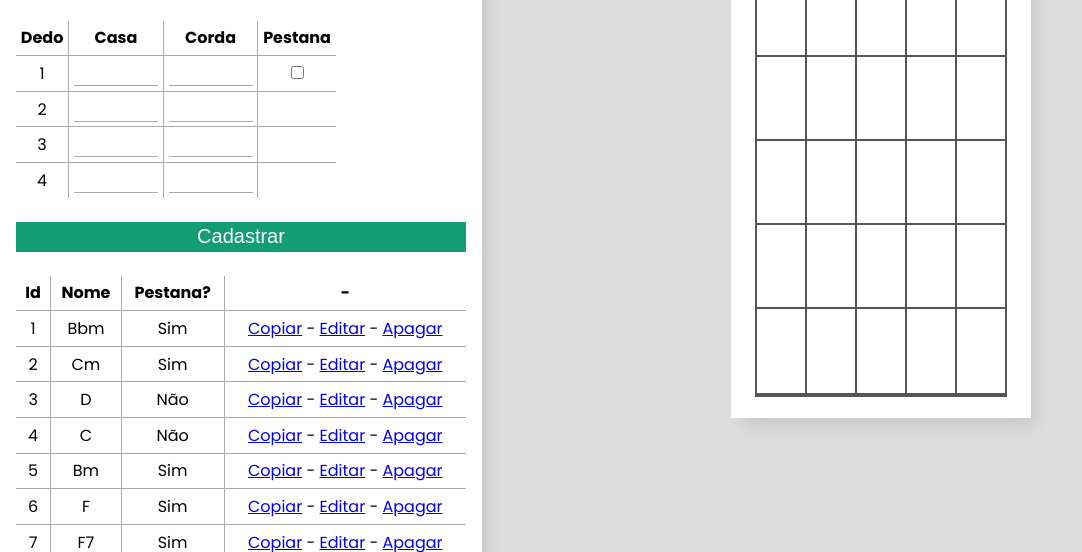
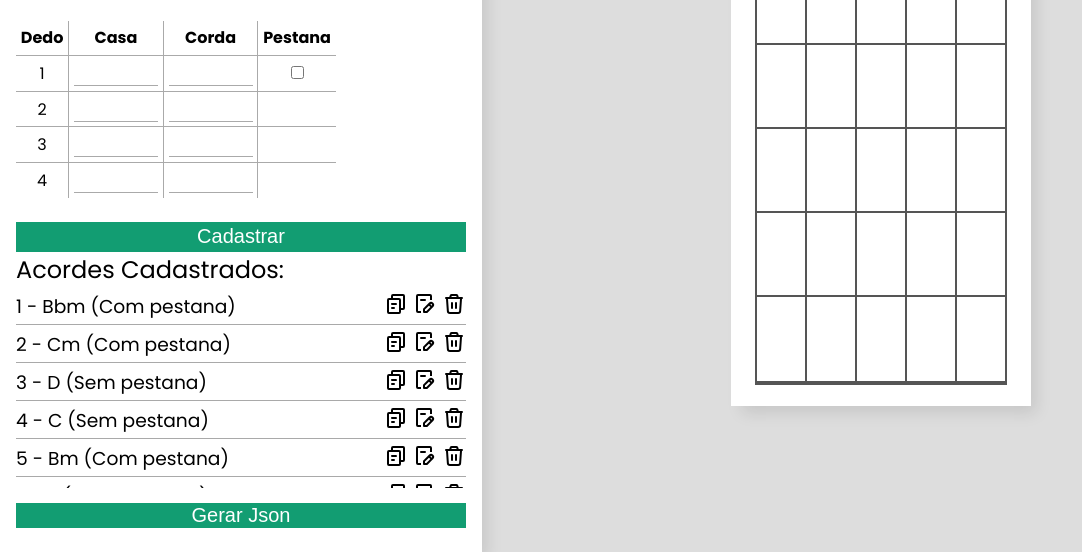
Before and after one commit to carlosChamp/FolhaDeAcordes, a plain HTML site: page novoAcorde.html in a window 1280 px wide. Shown: the part 248-800 px from the top of the page, without its empty margins (0-1082 px from the left). Drawn offline with Linux system fonts and the light colour scheme.

Commit message:
Alterado de tabela para lista no cadastro de acordes

```diff
--- a/AppNovoAcorde.js
+++ b/AppNovoAcorde.js
@@ -1,12 +1,27 @@
 import { SvgAcorde } from "./modules/SvgAcorde.js";
 import { AcordesData } from "./modules/AcordesData.js";
+
+function criaItemLista(nome, id, temPestana) {
+  return `${id} - ${nome} (${temPestana ? "Com" : "Sem"} pestana)
+          <div class="float-right float-right__text-height">
+            <a href="#" onclick="copiarAcorde(${id})">
+              <img src="imgs/copy.svg" />
+            </a>
+            <a href="#" onclick="editarAcorde(${id})">
+              <img src="imgs/edit.svg" />
+            </a>
+            <a href="#" onclick="apagarAcorde(${id})">
+              <img src="imgs/delete.svg" />
+            </a>
+          </div>`;
+}
 
 const txtId = document.getElementById("txtId");
 const txtNome = document.getElementById("txtNome");
 const txtCasaInicial = document.getElementById("txtCasaInicial");
 const checkPestana = document.getElementById("checkPestana");
 const gridAcordesCadastrados = document.querySelector(
-  "#gridAcordesCadastrados > tbody"
+  "#listAcordesCadastrados"
 );
 const btnCadastrar = document.getElementById("btnCadastrar");
 const btnGerarJson = document.getElementById("btnGerarJson");
@@ -49,7 +64,7 @@ function setInfoDedoAcorde(Dedo) {
   if (numeroDedo == 1) checkPestana.checked = Dedo.Pestana;
   document.getElementById("txtCorda" + numeroDedo).value = Dedo.Corda;
   document.getElementById("txtCasa" + numeroDedo).value = Dedo.Casa;
-  desenhaAcorde();
+  desenharAcorde();
 }
 
 function criarObjetoAcorde() {
@@ -73,7 +88,7 @@ function criarObjetoAcorde() {
   return acorde;
 }
 
-function desenhaAcorde() {
+function desenharAcorde() {
   const divAcorde = document.getElementById("acordeCadastrado");
   if (divAcorde.childNodes.length > 0)
     divAcorde.removeChild(divAcorde.childNodes[0]);
@@ -95,24 +110,29 @@ function carregarAcordesNaTela() {
 }
 
 function adicionaLinhaGridAcorde(acorde) {
-  let linha = document.createElement("tr");
-  let cellId = document.createElement("td");
-  cellId.innerHTML = acorde.Id;
-  linha.appendChild(cellId);
+  let listItem = document.createElement("li");
+  listItem.innerHTML = criaItemLista(
+    acorde.Nome,
+    acorde.Id,
+    acorde.Dedos.some((x) => x.Pestana)
+  );
+  // let cellId = document.createElement("td");
+  // cellId.innerHTML = acorde.Id;
+  // linha.appendChild(cellId);
 
-  let cellNome = document.createElement("td");
-  cellNome.innerHTML = acorde.Nome;
-  linha.appendChild(cellNome);
+  // let cellNome = document.createElement("td");
+  // cellNome.innerHTML = acorde.Nome;
+  // linha.appendChild(cellNome);
 
-  let cellPestana = document.createElement("td");
-  cellPestana.innerHTML = acorde.Dedos.some((x) => x.Pestana) ? "Sim" : "Não";
-  linha.appendChild(cellPestana);
+  // let cellPestana = document.createElement("td");
+  // cellPestana.innerHTML = acorde.Dedos.some((x) => x.Pestana) ? "Sim" : "Não";
+  // linha.appendChild(cellPestana);
 
-  let cellComando = document.createElement("td");
-  cellComando.innerHTML = `<a href="#" onclick="copiarAcorde(${acorde.Id})">Copiar</a> - <a href="#" onclick="editarAcorde(${acorde.Id})">Editar</a> - <a href="#" onclick="apagarAcorde(${acorde.Id})">Apagar</a>`;
-  linha.appendChild(cellComando);
+  // let cellComando = document.createElement("td");
+  // cellComando.innerHTML = `<a href="#" onclick="copiarAcorde(${acorde.Id})">Copiar</a> - <a href="#" onclick="editarAcorde(${acorde.Id})">Editar</a> - <a href="#" onclick="apagarAcorde(${acorde.Id})">Apagar</a>`;
+  // linha.appendChild(cellComando);
 
-  gridAcordesCadastrados.appendChild(linha);
+  gridAcordesCadastrados.appendChild(listItem);
 }
 
 function download(filename, text) {
@@ -141,6 +161,7 @@ function limparCampos() {
     document.getElementById("txtCorda" + i).value = "";
     document.getElementById("txtCasa" + i).value = "";
   }
+  desenharAcorde();
 }
 
 window.editarAcorde = function (id) {
@@ -201,6 +222,6 @@ btnGerarJson.addEventListener("click", () => {
 });
 
 const inputs = document.querySelectorAll("#frmCadAcorde input");
-inputs.forEach((input) => input.addEventListener("change", desenhaAcorde));
+inputs.forEach((input) => input.addEventListener("change", desenharAcorde));
 carregarAcordesNaTela();
-desenhaAcorde();
+desenharAcorde();
--- a/form.css
+++ b/form.css
@@ -11,7 +11,9 @@ h5 {
   max-width: 450px;
   padding: 1.5rem 1rem;
   box-shadow: 8px 10px 15px -3px rgba(0, 0, 0, 0.1);
-  max-height: calc(100% - 1.5rem);
+  max-height: calc(100% - 3rem);
+  display: flex;
+  flex-direction: column;
 }
 
 #frmCadAcorde {
@@ -104,3 +106,36 @@ button {
   justify-content: center;
   display: flex;
 }
+.tituloLista{
+  font-size: 18pt;
+}
+#listAcordesCadastrados {
+  width: 100%;
+  display: flex;
+  list-style: none;
+  flex-wrap: wrap;
+  margin-bottom: 15px;
+  flex-grow: 1;
+  overflow-y: scroll;
+}
+
+#listAcordesCadastrados li {
+  width: 100%;
+  border-bottom: 1px solid darkgray;
+  font-size: 14pt;
+  padding-top: 5px;
+}
+
+#listAcordesCadastrados li a {
+  text-decoration: none;
+}
+
+
+#listAcordesCadastrados li a img{
+  width: 24px;
+  height: 24px;
+}
+
+#listAcordesCadastrados li a:hover {
+  color: #129d72;
+}
--- a/main.css
+++ b/main.css
@@ -74,3 +74,9 @@ ul{
 .col100{
     width: 100%;
 }
+.float-right{
+  float:right;
+}
+.float-right__text-height{
+  float:right;
+}
--- a/novoAcorde.html
+++ b/novoAcorde.html
@@ -63,17 +63,8 @@
           </table>
           <button type="button" id="btnCadastrar">Cadastrar</button>
         </form>
-        <table id="gridAcordesCadastrados">
-          <thead>
-            <tr>
-              <th>Id</th>
-              <th>Nome</th>
-              <th>Pestana?</th>
-              <th>-</th>
-            </tr>
-          </thead>
-          <tbody></tbody>
-        </table>
+        <span class="tituloLista">Acordes Cadastrados:</span>
+        <ul id="listAcordesCadastrados"></ul>
         <button type="button" id="btnGerarJson">Gerar Json</button>
       </section>
       <section id="acordeLiveView">
```
Also changed, not shown: imgs/copy.svg (added), imgs/delete.svg (added), imgs/edit.svg (added).
